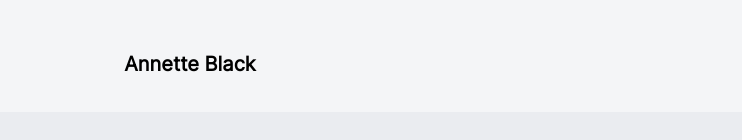
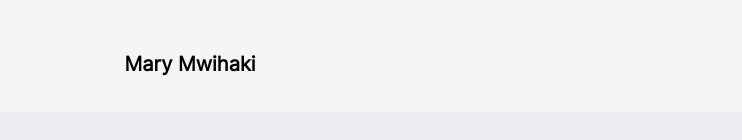
Before and after one commit to mmwihaki/mylinktree, a React (Create React App) app: page / in a window 1280 px wide. Shown: the part 189-329 px from the top of the page, without its empty margins (538-1280 px from the left). Built offline with nearby package versions, Linux system fonts and the light colour scheme.

Commit message:
update username

```diff
--- a/src/App.js
+++ b/src/App.js
@@ -18,7 +18,7 @@ function App() {
       <div class='content'>
         <div class='profile'>
           <ProfilePic picture={picture} />
-          <TextBanner id='twitter' title='Annette Black' />
+          <TextBanner id='twitter' title='Mary Mwihaki' />
           <AvatarShare share={shareIcon} />
         </div>
 
```
